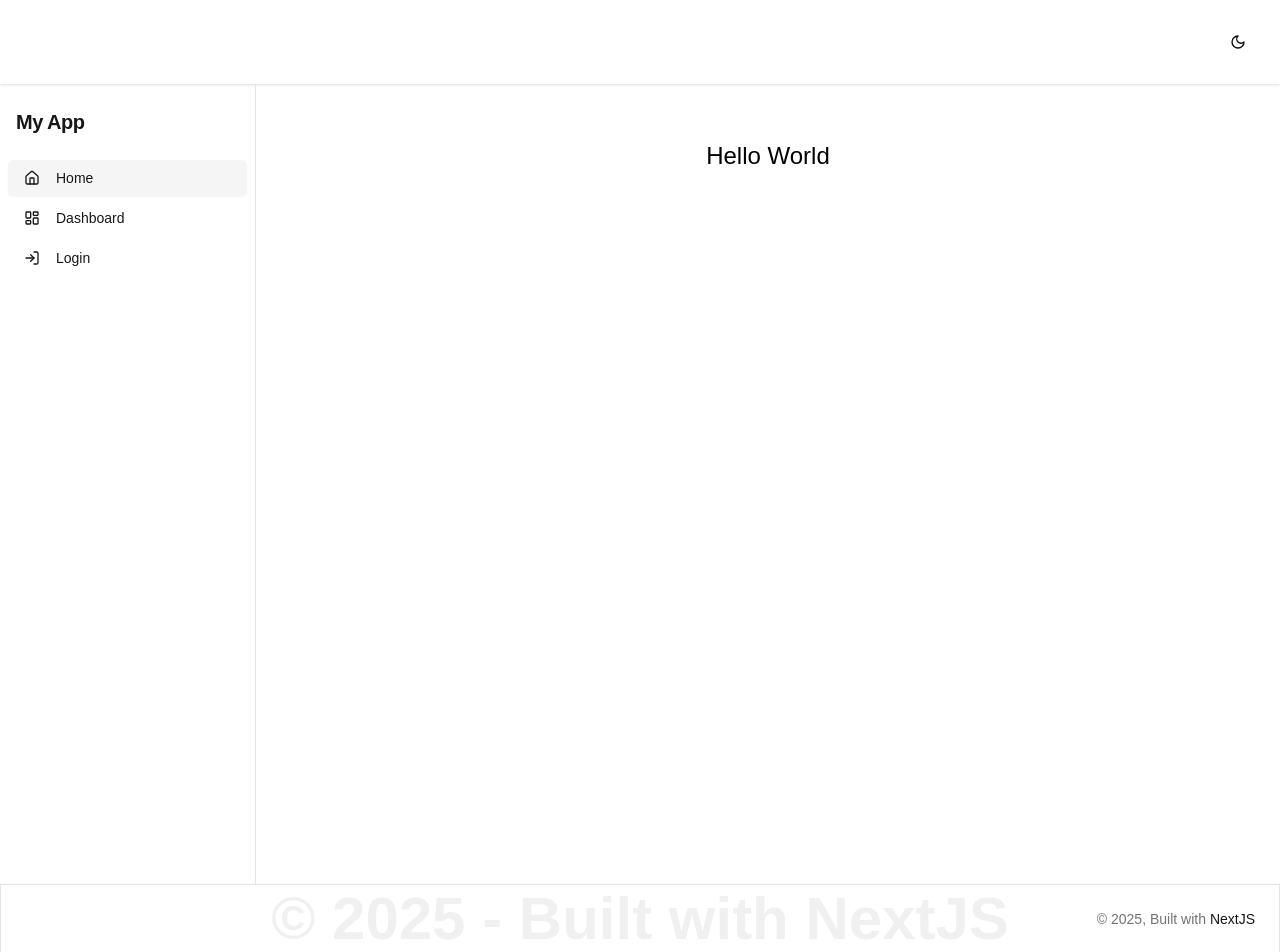
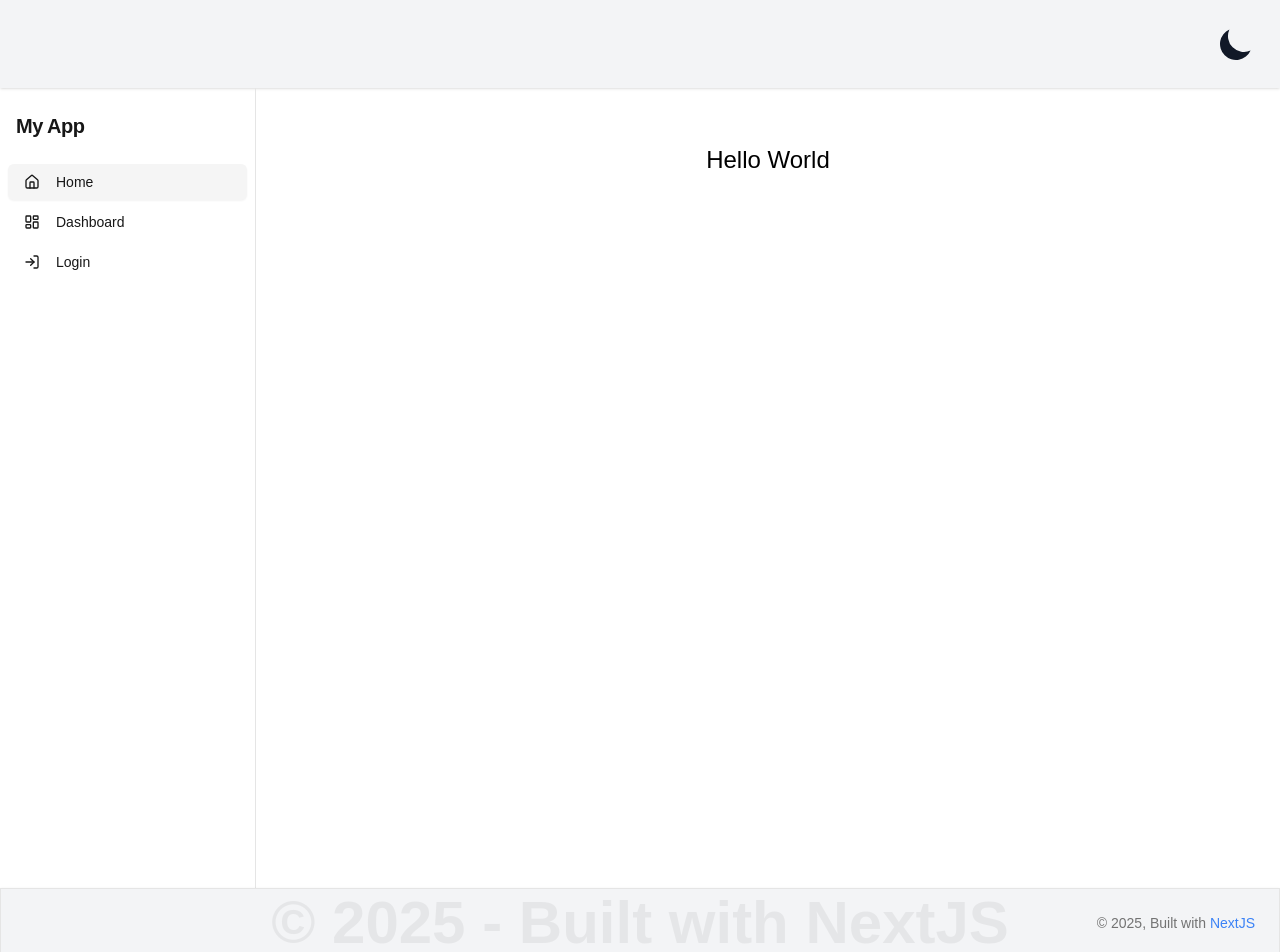
Before and after one commit to TataKKKL/e-library-demo, a Next.js app in the folder e-library-app/: page / in a window 1280 px wide. Shown: the top 952 px of the page. Built offline with nearby package versions, Linux system fonts and the light colour scheme.

Commit message:
update header/ footer

```diff
--- a/e-library-app/components/Footer.tsx
+++ b/e-library-app/components/Footer.tsx
@@ -5,10 +5,10 @@ const Footer = () => {
   const currentYear = new Date().getFullYear();
 
   return (
-    <Card className="rounded-none">
+    <Card className="rounded-none bg-gray-100 dark:bg-gray-500">
       <CardContent className="relative p-6">
         {/* Background Text */}
-        <div className="absolute inset-0 flex items-center justify-center opacity-10">
+        <div className="absolute inset-0 flex items-center justify-center opacity-10 text-gray-200 dark:text-gray-700">
           <span className="text-6xl font-bold text-muted-foreground whitespace-nowrap">
             © {currentYear} - Built with NextJS
           </span>
@@ -20,7 +20,7 @@ const Footer = () => {
             © {currentYear}, Built with{' '}
             <a
               href="https://nextjs.org/"
-              className="text-primary hover:text-primary/80 transition-colors"
+              className="text-blue-500 hover:text-blue-700 dark:text-blue-400 dark:hover:text-blue-600"
             >
               NextJS
             </a>
--- a/e-library-app/components/Header.tsx
+++ b/e-library-app/components/Header.tsx
@@ -1,7 +1,6 @@
 import { useState, useEffect } from "react";
 import { useTheme } from "next-themes";
-import { Sun, Moon } from "lucide-react";
-import { Button } from "@/components/ui/button";
+import { HiSun, HiMoon } from "react-icons/hi";
 import { Card, CardContent } from "@/components/ui/card";
 
 const Header = () => {
@@ -13,21 +12,23 @@ const Header = () => {
   }, []);
 
   return (
-    <Card className="rounded-none border-none">
+    <Card className="rounded-none border-none bg-gray-100 dark:bg-gray-500">
       <CardContent className="p-6 flex justify-end items-center">
         {mounted && (
-          <Button
-            variant="ghost"
-            size="icon"
-            onClick={() => setTheme(theme === "dark" ? "light" : "dark")}
-          >
-            {theme === "dark" ? (
-              <Sun className="h-6 w-6 text-yellow-500" />
+            theme === "dark" ? (
+              <HiSun
+                className="w-10 h-10 text-yellow-500"
+                role="button"
+                onClick={() => setTheme('light')}
+              />
             ) : (
-              <Moon className="h-6 w-6" />
-            )}
-          </Button>
-        )}
+              <HiMoon
+                className="w-10 h-10 text-gray-900"
+                role="button"
+                onClick={() => setTheme('dark')}
+              />
+            )
+          )}
       </CardContent>
     </Card>
   );
--- a/e-library-app/package.json
+++ b/e-library-app/package.json
@@ -21,6 +21,7 @@
     "next-themes": "^0.4.4",
     "react": "^19.0.0",
     "react-dom": "^19.0.0",
+    "react-icons": "^5.4.0",
     "tailwind-merge": "^2.6.0",
     "tailwindcss-animate": "^1.0.7"
   },
```
Also changed, not shown: 1 other file (tests, documents, lock files or other folders).
